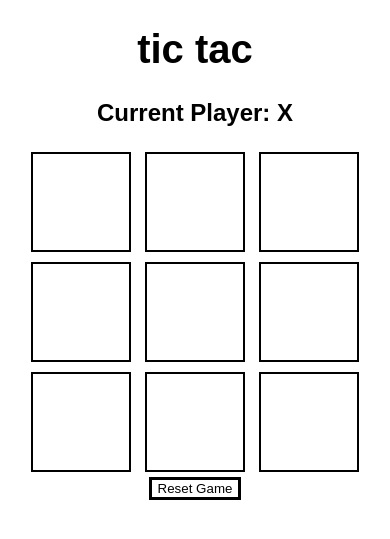
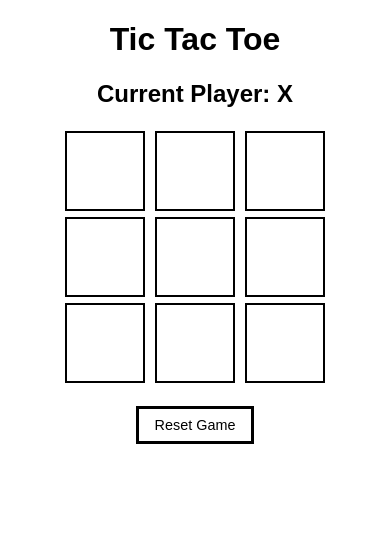
Before and after one commit to kanzariyasunil/Flask_TicTacTou, a Flask app: page / in a window 390 px wide. Shown: the top 539 px of the page. Run offline with Flask 3, Linux system fonts and the light colour scheme.

Commit message:
make media query

```diff
--- a/templates/index.html
+++ b/templates/index.html
@@ -3,24 +3,27 @@
 <head>
     <meta charset="UTF-8">
     <meta name="viewport" content="width=device-width, initial-scale=1.0">
-    <title>Tic Tac Tou</title>
-    <style>body{
+    <title>Tic Tac Toe</title>
+    <style>
+        body {
             font-family: Arial, sans-serif;
             text-align: center;
         }
 
-    h1{
+        h1 {
             font-size: 2.5em;
         }
-    h2{
+
+        h2 {
             margin: 20px 0;
         }
 
-    .board{
+        .board {
             margin: 20px auto;
-        display: inline;
+            display: inline-block;
         }
-    .cell{
+
+        .cell {
             height: 100px;
             width: 100px;
             font-size: 2em;
@@ -29,35 +32,61 @@
             margin: 5px;
             cursor: pointer;
             border: 2px solid black;
+            display: inline-block;
         }
-    button{
+
+        button {
             background-color: #fff;
             border: solid #000;
+            font-size: 1em;
         }
-    button.hover{
+
+        button.hover {
             background-color: #ddd;
+        }
+
+        /* Media Query for smaller screens */
+        @media (max-width: 600px) {
+            h1 {
+                font-size: 2em; /* Smaller heading for smaller screens */
+            }
+
+            .board {
+                display: block;
+            }
+
+            .cell {
+                height: 80px;
+                width: 80px;
+                font-size: 1.5em; /* Smaller font size for mobile */
+                margin: 3px;
+            }
+
+            button {
+                font-size: 0.9em;
+                padding: 8px 16px;
+            }
         }
     </style>
 </head>
 <body>
-    <h1>tic tac </h1>
-    <h2>  {%if winner%} Winner: {{winner}} {%else%} Current Player: {{current_player}} {%endif%} </h2>
-    <form method = 'post'>
+    <h1>Tic Tac Toe</h1>
+    <h2>{% if winner %} Winner: {{ winner }} {% else %} Current Player: {{ current_player }} {% endif %}</h2>
+    <form method="post">
         <div class="board">
-            {% for i in range(9)%}
-                <button name="cell" value="{{i}}" class="cell">
-                    {{board[i]}}
+            {% for i in range(9) %}
+                <button name="cell" value="{{ i }}" class="cell">
+                    {{ board[i] }}
                 </button>
-                {%if (i+1) % 3 == 0%}
+                {% if (i + 1) % 3 == 0 %}
                     <br>
-                    {%endif%}
-            {%endfor%}
+                {% endif %}
+            {% endfor %}
         </div>
     </form>
 
     <form action="/reset" method="post">
-        <button type="submit"> Reset Game </button>
+        <button type="submit">Reset Game</button>
     </form>
-
 </body>
 </html>
```
Lines whose indentation alone changed are shown as unchanged.
